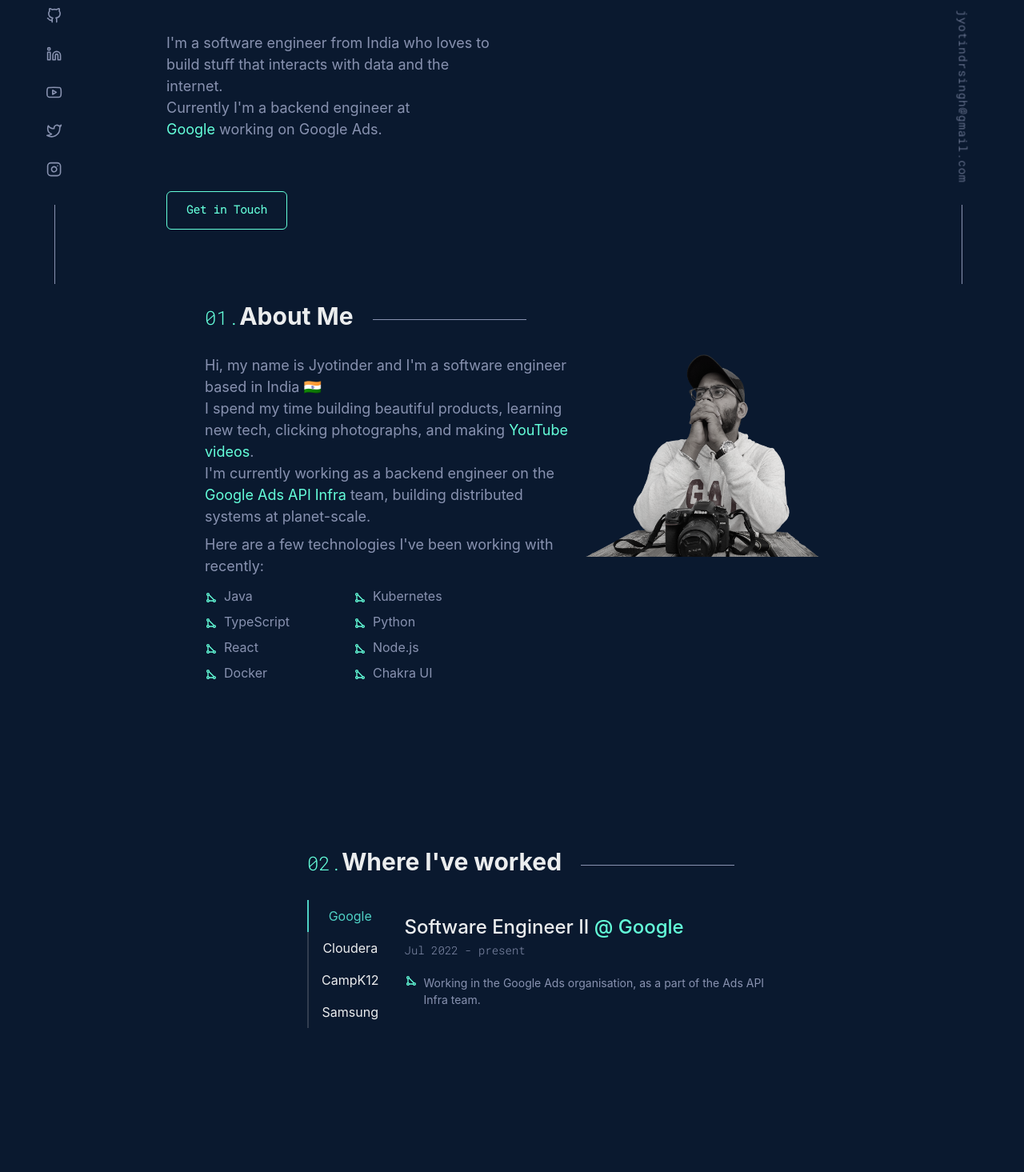
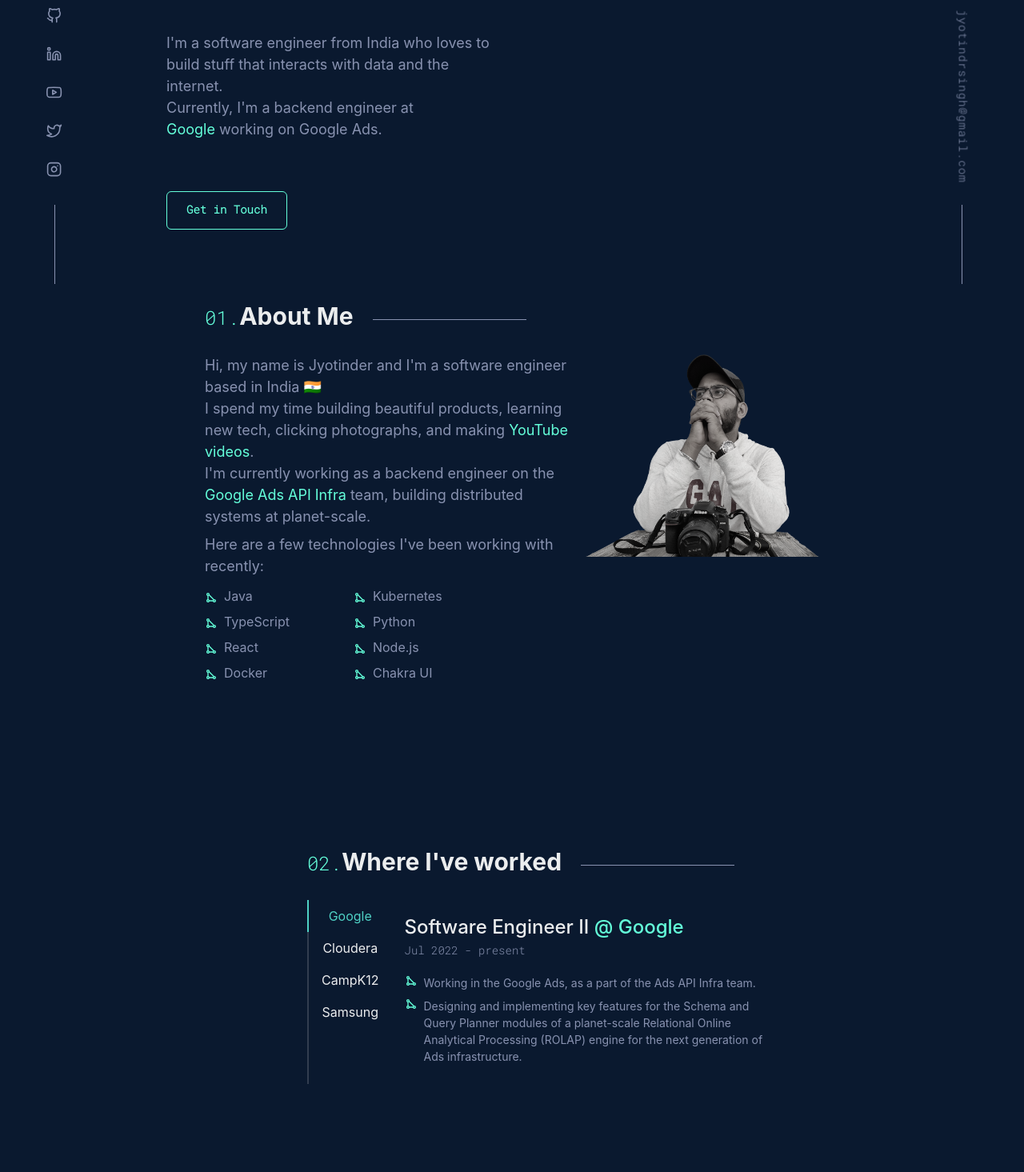
Before and after one commit to JyotinderSingh/jyotindersingh.com-v2, a React (Create React App) app: page / in a window 1280 px wide. Shown: the part 445-1910 px from the top of the page at 80% size. Built offline with nearby package versions, Linux system fonts and the light colour scheme.

Commit message:
new day new updates

```diff
--- a/src/components/Experience/Experience.tsx
+++ b/src/components/Experience/Experience.tsx
@@ -169,7 +169,8 @@ const experienceData: ExperiencePanelProps[] = [
     companyUrl: "https://blog.google/",
     duration: "Jul 2022 - present",
     points: [
-      "Working in the Google Ads organisation, as a part of the Ads API Infra team.",
+      "Working in the Google Ads, as a part of the Ads API Infra team.",
+      "Designing and implementing key features for the Schema and Query Planner modules of a planet-scale Relational Online Analytical Processing (ROLAP) engine for the next generation of Ads infrastructure.",
     ],
     profile: "Software Engineer II",
   },
--- a/src/components/Footer.tsx
+++ b/src/components/Footer.tsx
@@ -16,6 +16,15 @@ export const Footer: React.FC = () => {
         fontSize="xs"
         justifyContent="center"
         alignItems="baseline"
+        mb={2}
+      >
+        <Text>Design by Brittany Chiang</Text>
+      </Flex>
+      <Flex
+        fontFamily="roboto mono"
+        fontSize="xs"
+        justifyContent="center"
+        alignItems="baseline"
       >
         <Text>Built with{""}</Text>
         <Box ml={2} transform="translateY(2px)" color="pink.500">
--- a/src/components/TitleSection/TitleSection.tsx
+++ b/src/components/TitleSection/TitleSection.tsx
@@ -76,7 +76,7 @@ const TitleSection: React.FC = () => {
           color={slate}
           width={descriptionWidth}
         >
-          Currently I'm a backend engineer at{" "}
+          Currently, I'm a backend engineer at{" "}
           <span
             className={styles.underline}
             style={{ color: green, cursor: "ne-resize" }}
```
Also changed, not shown: 2 other files (tests, documents, lock files or other folders).
